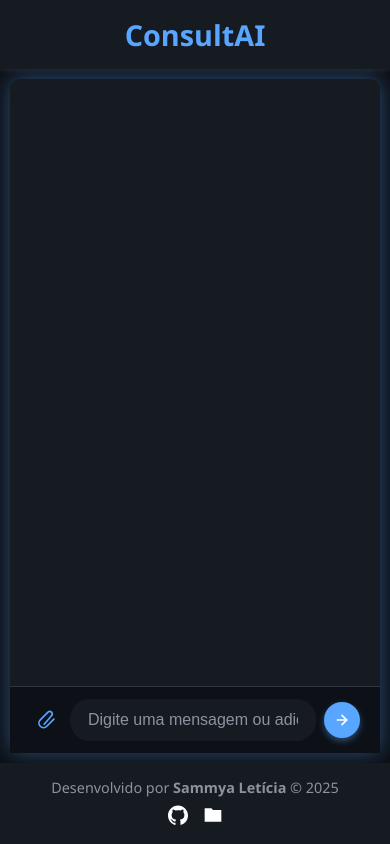
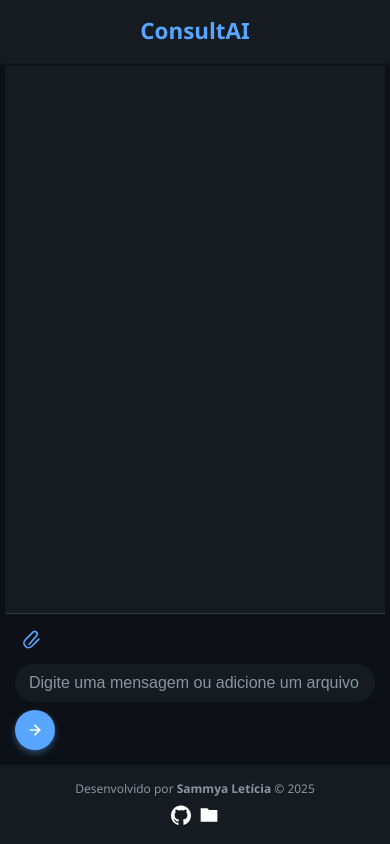
Before and after one commit to samleticias/chatbot-gemini, a Flask app: page / in a window 390 px wide. Run offline with Flask 3, Linux system fonts and the light colour scheme; some libraries are stand-ins or nearby versions.

Commit message:
feat: tornar chatbot responsivo para dispositivos móveis

```diff
--- a/static/css/style.css
+++ b/static/css/style.css
@@ -300,3 +300,86 @@ footer a {
 footer a:hover {
     opacity: 0.75;
 }
+
+/* Responsividade geral */
+@media (max-width: 768px) {
+  main {
+    padding: 5px;
+  }
+
+  #chat-wrapper {
+    max-width: 100%;
+    height: 100%;
+    border-radius: 0;
+    box-shadow: none;
+  }
+
+  #chat-box {
+    padding: 12px;
+    gap: 10px;
+  }
+
+  .message {
+    max-width: 100%;
+    font-size: 0.95rem;
+    word-break: break-word;
+  }
+
+  #chat-form {
+    padding: 10px;
+    flex-wrap: wrap;
+    gap: 6px;
+  }
+
+  #input-area {
+    flex-wrap: wrap;
+    gap: 8px;
+  }
+
+  #message-input {
+    flex: 1 1 100%;
+    padding: 10px 14px;
+    font-size: 1rem;
+  }
+
+  #send-button {
+    width: 40px;
+    height: 40px;
+    margin-left: 0;
+  }
+
+  #attachment-menu {
+    bottom: 60px;
+  }
+
+  #attachment-preview {
+    flex-direction: column;
+    align-items: flex-start;
+  }
+
+  #attachment-image {
+    max-width: 100%;
+    height: auto;
+  }
+}
+
+/* Ajuste para telas muito pequenas (modo retrato) */
+@media (max-width: 480px) {
+  .message {
+    font-size: 0.9rem;
+    padding: 10px 14px;
+  }
+
+  header h1 {
+    font-size: 1.4rem;
+  }
+
+  footer {
+    font-size: 0.75rem;
+  }
+
+  .footer-links {
+    flex-wrap: wrap;
+    gap: 8px;
+  }
+}
```
